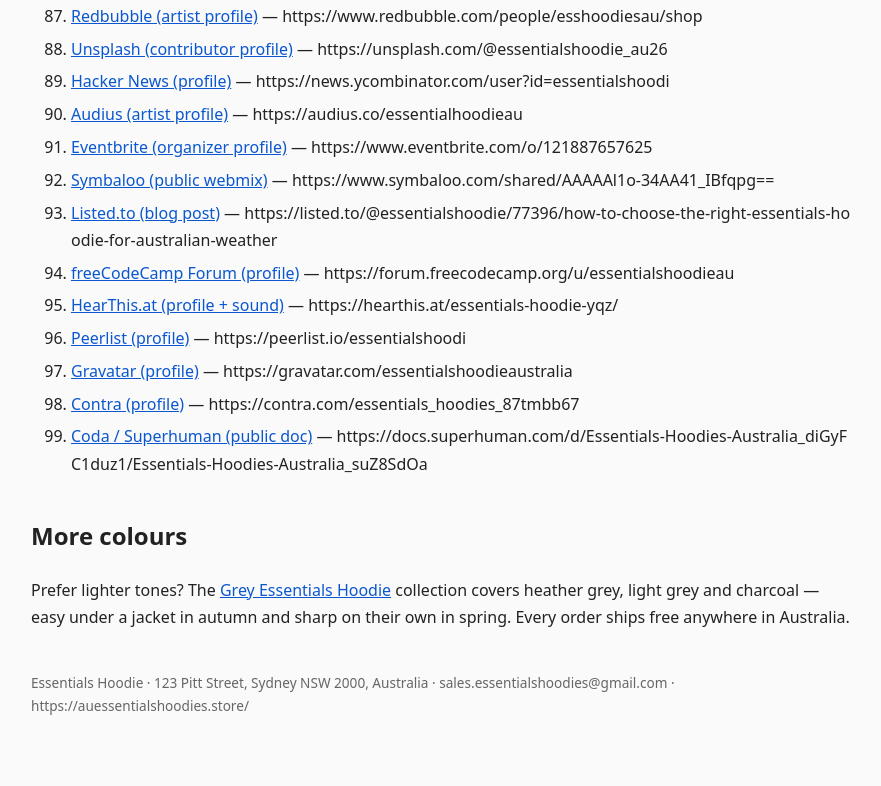
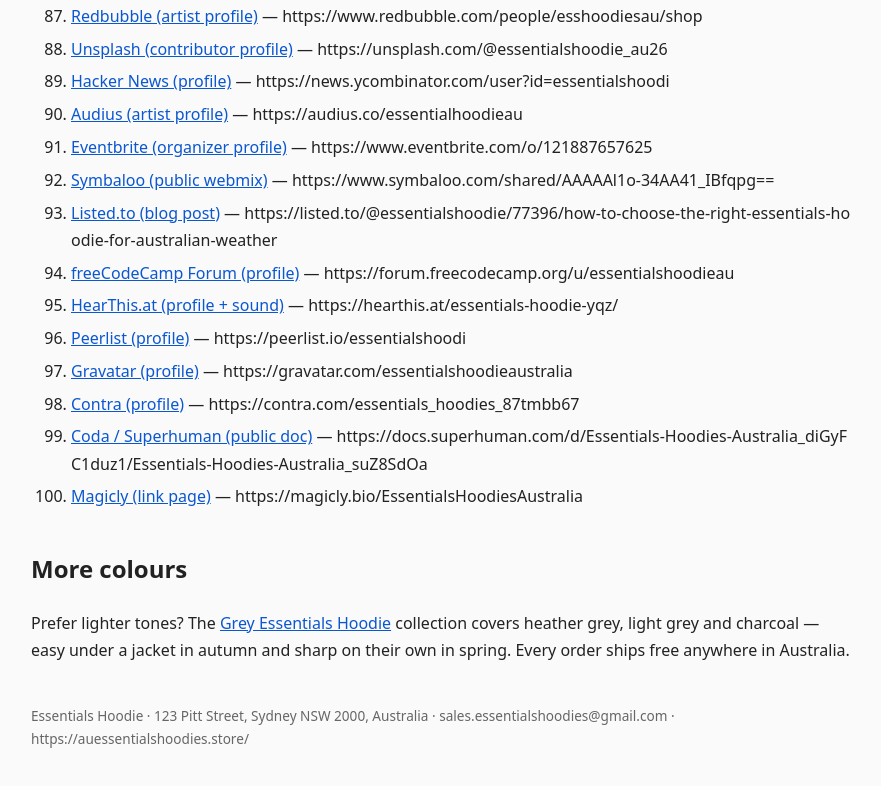
Before and after one commit to essentialshoodiesaustralia/essentials-hoodie-official-profiles, a plain HTML site: page index.html in a window 1280 px wide. Shown: the part 3818-4604 px from the top of the page, without its empty margins (199-1080 px from the left). Drawn offline with Linux system fonts and the light colour scheme.

Commit message:
Update official profiles list to 100 links

```diff
--- a/index.html
+++ b/index.html
@@ -122,6 +122,7 @@
       <li><a href="https://gravatar.com/essentialshoodieaustralia" rel="noopener">Gravatar (profile)</a> — https://gravatar.com/essentialshoodieaustralia</li>
       <li><a href="https://contra.com/essentials_hoodies_87tmbb67" rel="noopener">Contra (profile)</a> — https://contra.com/essentials_hoodies_87tmbb67</li>
       <li><a href="https://docs.superhuman.com/d/Essentials-Hoodies-Australia_diGyFC1duz1/Essentials-Hoodies-Australia_suZ8SdOa" rel="noopener">Coda / Superhuman (public doc)</a> — https://docs.superhuman.com/d/Essentials-Hoodies-Australia_diGyFC1duz1/Essentials-Hoodies-Australia_suZ8SdOa</li>
+      <li><a href="https://magicly.bio/EssentialsHoodiesAustralia" rel="noopener">Magicly (link page)</a> — https://magicly.bio/EssentialsHoodiesAustralia</li>
 </ol>
 <h2>More colours</h2>
 <p>Prefer lighter tones? The <a href="https://auessentialshoodies.store/grey-essentials-hoodie/">Grey Essentials Hoodie</a> collection covers heather grey, light grey and charcoal — easy under a jacket in autumn and sharp on their own in spring. Every order ships free anywhere in Australia.</p>
```
